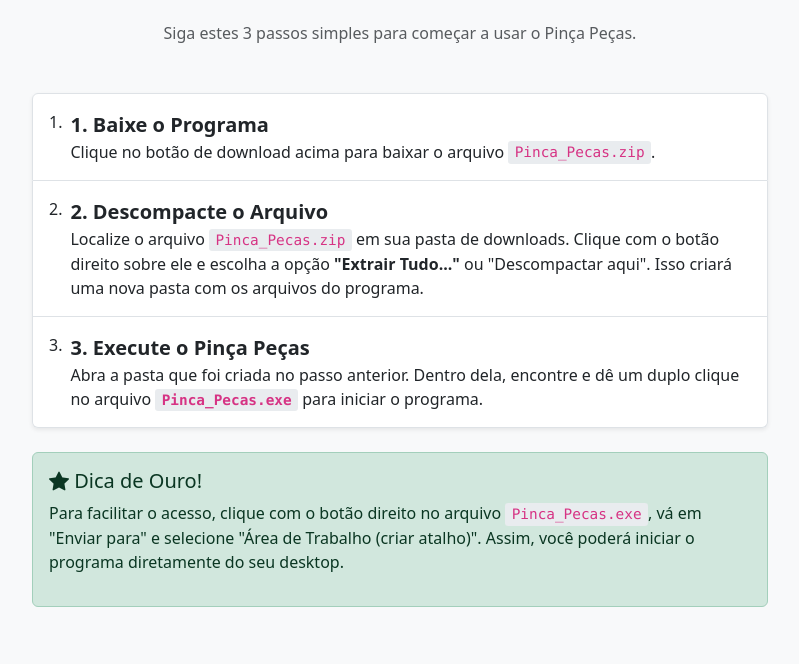
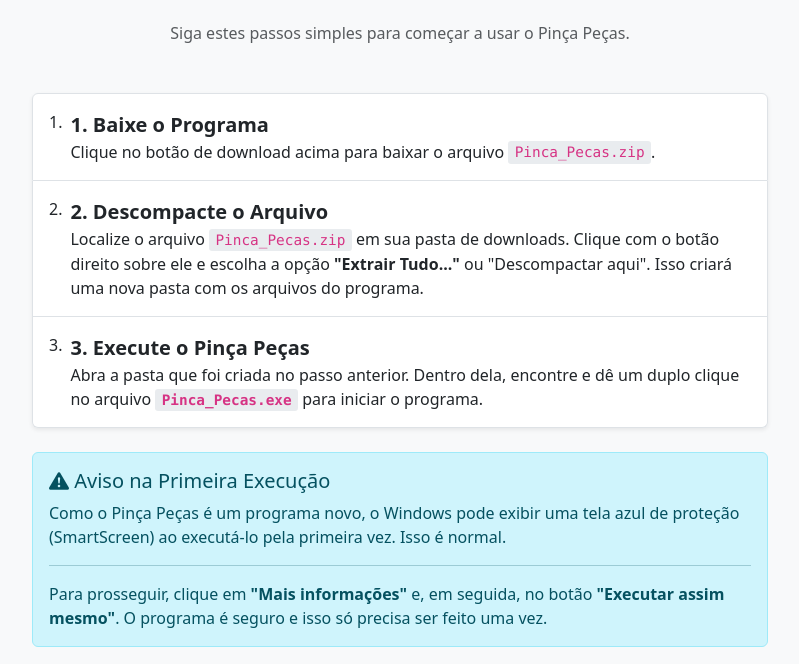
Before and after one commit to hudsonqa/Pinca_Pecas, a plain HTML site: page index.html in a window 1280 px wide. Shown: the part 650-1314 px from the top of the page, without its empty margins (240-1039 px from the left). Drawn offline with nearby package versions, Linux system fonts and the light colour scheme.

Commit message:
Update index.html

```diff
--- a/index.html
+++ b/index.html
@@ -86,7 +86,7 @@
 
         <section id="instalacao" class="my-5">
             <h2 class="text-center mb-4"><i class="bi bi-box-arrow-in-right section-icon"></i><br>Instalação e Primeiro Uso</h2>
-            <p class="text-center text-muted mb-5">Siga estes 3 passos simples para começar a usar o Pinça Peças.</p>
+            <p class="text-center text-muted mb-5">Siga estes passos simples para começar a usar o Pinça Peças.</p>
             <div class="row justify-content-center">
                 <div class="col-lg-8">
                     <ol class="list-group list-group-numbered shadow-sm">
@@ -109,6 +109,12 @@
                             </div>
                         </li>
                     </ol>
+                    <div class="alert alert-info mt-4">
+                        <h5 class="alert-heading"><i class="bi bi-exclamation-triangle-fill"></i> Aviso na Primeira Execução</h5>
+                        <p>Como o Pinça Peças é um programa novo, o Windows pode exibir uma tela azul de proteção (SmartScreen) ao executá-lo pela primeira vez. Isso é normal.</p>
+                        <hr>
+                        <p class="mb-0">Para prosseguir, clique em <strong>"Mais informações"</strong> e, em seguida, no botão <strong>"Executar assim mesmo"</strong>. O programa é seguro e isso só precisa ser feito uma vez.</p>
+                    </div>
                     <div class="alert alert-success mt-4">
                         <h5 class="alert-heading"><i class="bi bi-star-fill"></i> Dica de Ouro!</h5>
                         <p>Para facilitar o acesso, clique com o botão direito no arquivo <code>Pinca_Pecas.exe</code>, vá em "Enviar para" e selecione "Área de Trabalho (criar atalho)". Assim, você poderá iniciar o programa diretamente do seu desktop.</p>
@@ -230,7 +236,6 @@
         <section id="problemas" class="my-5">
             <h2 class="text-center mb-4"><i class="bi bi-question-circle section-icon"></i><br>Solução de Problemas</h2>
             <div class="accordion" id="accordionTroubleshooting">
-
                 <div class="accordion-item">
                     <h2 class="accordion-header">
                         <button class="accordion-button collapsed" type="button" data-bs-toggle="collapse" data-bs-target="#q2">
@@ -251,7 +256,7 @@
                     </h2>
                     <div id="q3" class="accordion-collapse collapse" data-bs-parent="#accordionTroubleshooting">
                         <div class="accordion-body">
-                            A barra de progresso deve indicar que o programa está trabalhando. Se ela não se mover por muito tempo, você pode usar o botão <strong>"Cancelar"</strong> para interromper a operação. Processar pastas com centenas de arquivos muito grandes pode levar algum tempo.
+                            A barra de progresso deve indicar que o programa está trabalhando. Se ela não se mover por muito tempo, você pode usar o botão <strong>"Cancelar"</strong> para interromper a tarefa com segurança. Processar pastas com centenas de arquivos muito grandes pode levar algum tempo.
                         </div>
                     </div>
                 </div>
```
